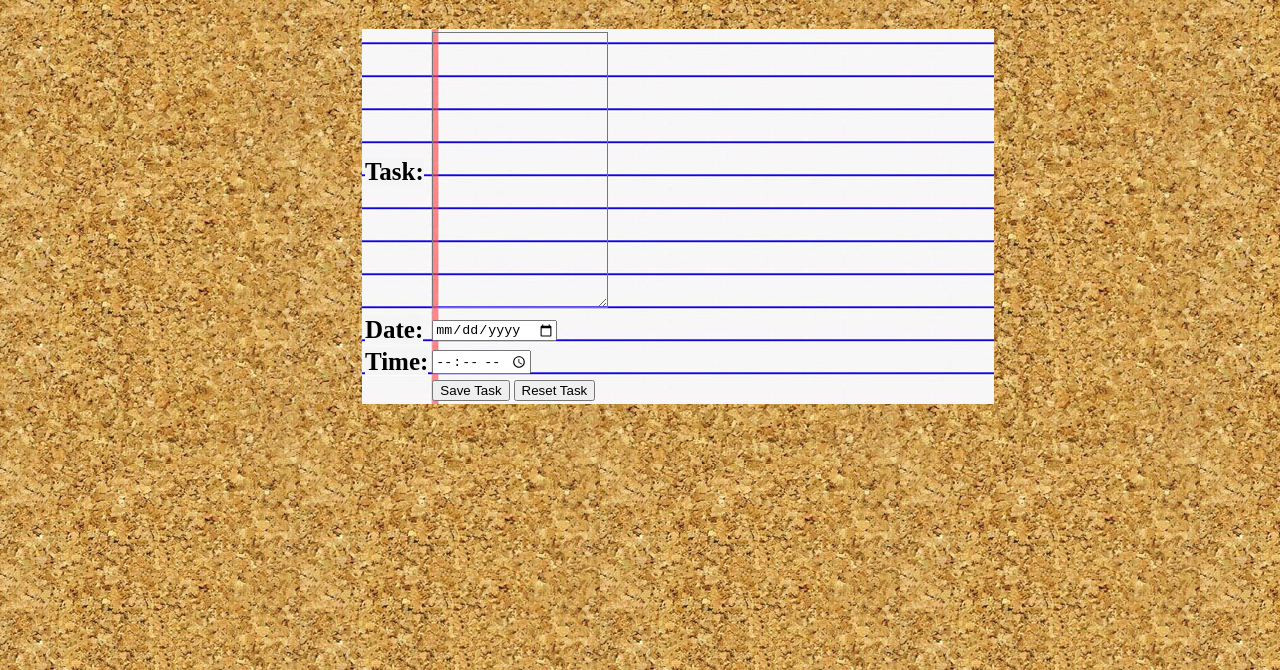
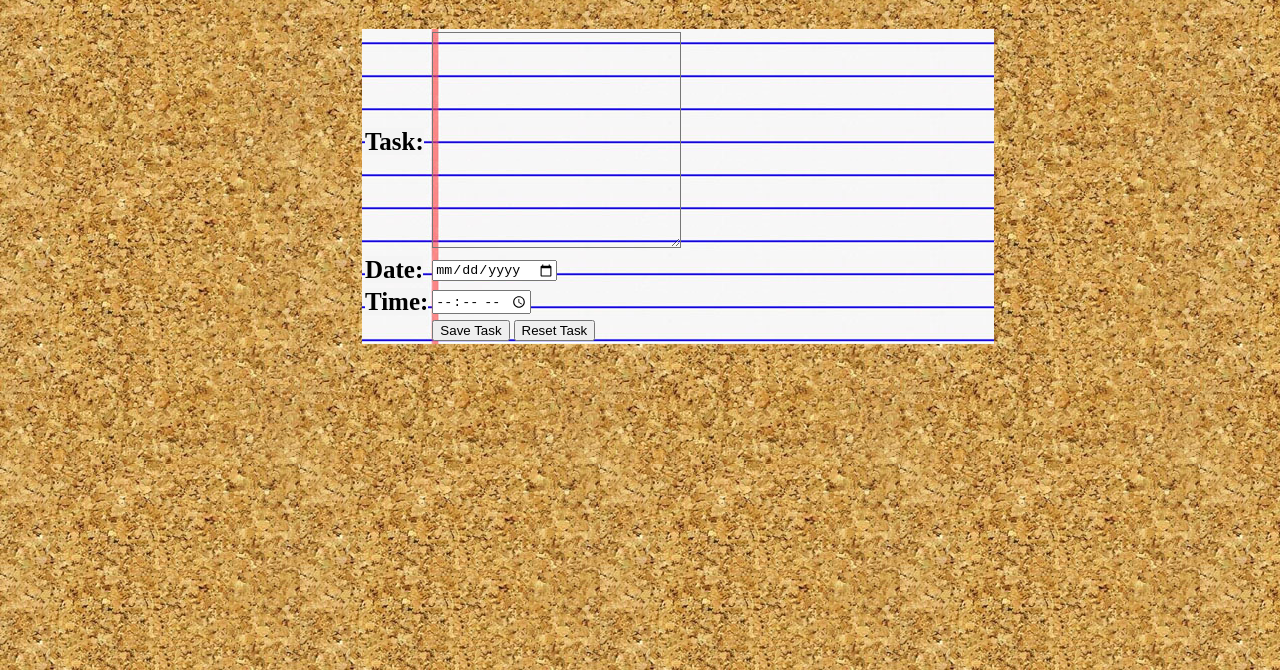
Before and after one commit to RoyElm/TaskProject, a plain HTML site: page index.html in a window 1280 px wide. Shown: the part 130-800 px from the top of the page. Drawn offline with Linux system fonts and the light colour scheme.

Commit message:
version4

```diff
--- a/styles.css
+++ b/styles.css
@@ -27,9 +27,9 @@ label{
 }
 #noteAreaBox{
     overflow: auto;
-    width: 70%;
+    width: 100%;
     background-color: inherit;
-    font: bolder x-large black;
+    font: bolder large black;
 }
 #container{
     margin: 10px;
```
